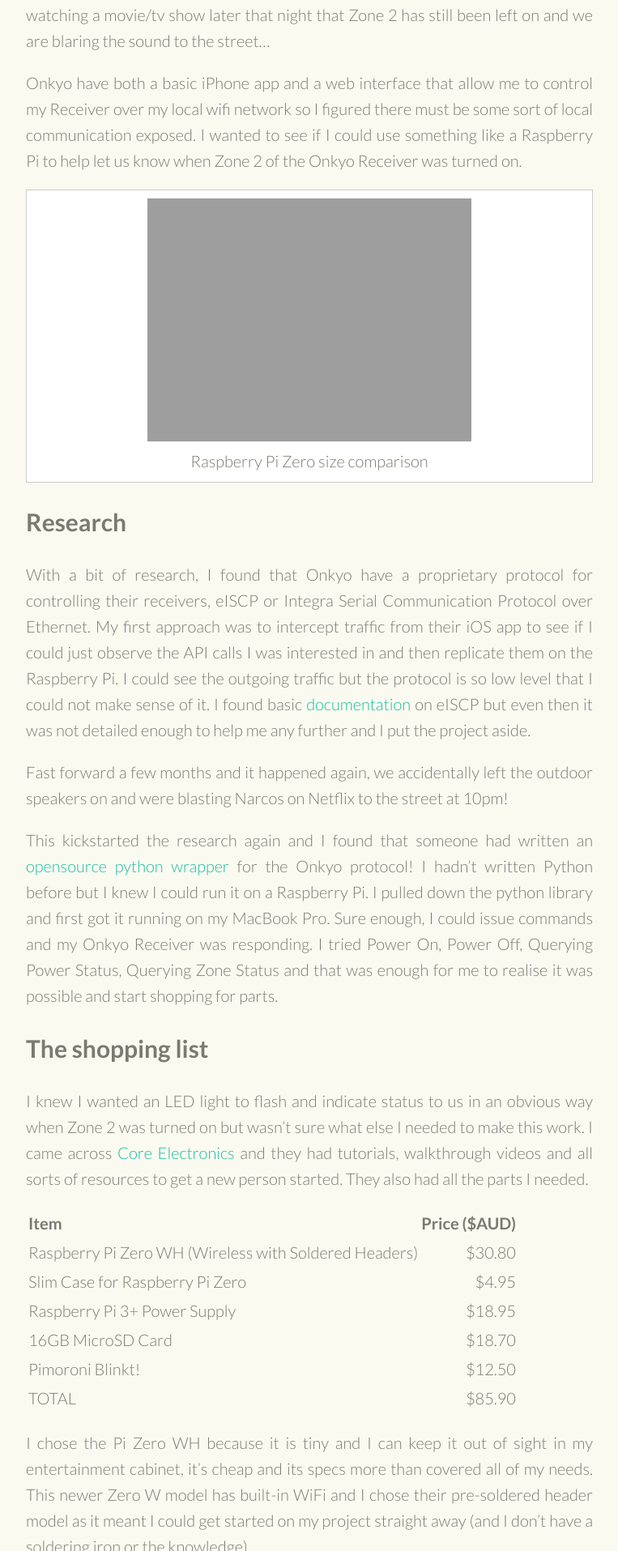
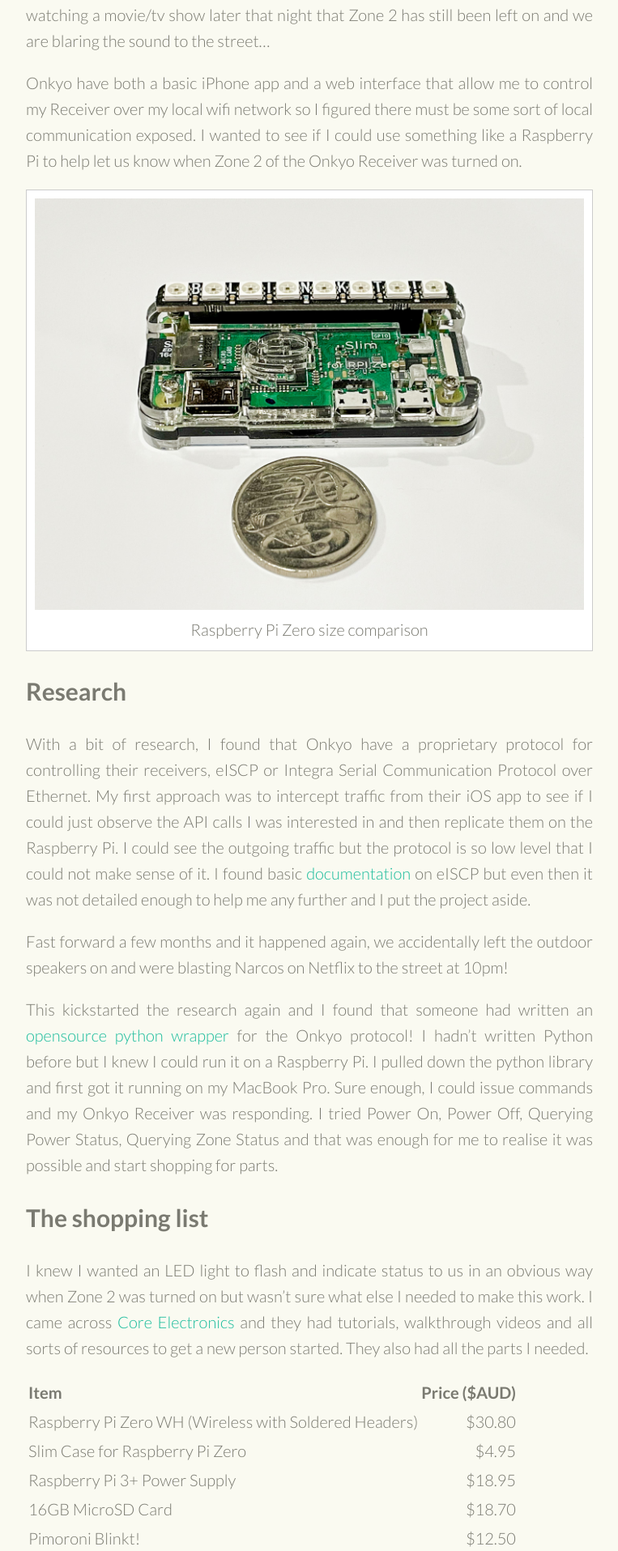
Before and after one commit to danielbowden/danielbowden.github.io, a Jekyll site: the page built from tech/_posts/2021-02-13-raspberry-pi-onkyo-notifier.md, in a window 1280 px wide. Shown: the part 932-2847 px from the top of the page at 81% size, without its empty margins (258-1021 px from the left). Built offline with Jekyll 4.4.1, drawn with Linux system fonts in a browser that asks for light colours; comment, search, counter and statistics services are not loaded.

Commit message:
Reduce tech blog image file sizes

```diff
--- a/tech/_posts/2021-02-13-raspberry-pi-onkyo-notifier.md
+++ b/tech/_posts/2021-02-13-raspberry-pi-onkyo-notifier.md
@@ -6,7 +6,7 @@
 categories: tech
 comments: true
 image:
-  thumb: tech/RaspberryPi-Size-th.jpeg
+  thumb: tech/RaspberryPi-Size-th.jpg
 ---
 
 I'd been interested in getting a Raspberry Pi for years, but short of just tinkering I never really had a use for it. That is until now when I finally had what could only be described as a first-world problem to solve.
@@ -16,7 +16,7 @@
 
 Onkyo have both a basic iPhone app and a web interface that allow me to control my Receiver over my local wifi network so I figured there must be some sort of local communication exposed. I wanted to see if I could use something like a Raspberry Pi to help let us know when Zone 2 of the Onkyo Receiver was turned on.
 
-{% include image.html img="images/tech/RaspberryPi-Size.jpeg" title="Raspberry Pi Zero size comparison" %}
+{% include image.html img="images/tech/RaspberryPi-Size.jpg" title="Raspberry Pi Zero size comparison" %}
 
 ## Research
 With a bit of research, I found that Onkyo have a proprietary protocol for controlling their receivers, eISCP or Integra Serial Communication Protocol over Ethernet. My first approach was to intercept traffic from their iOS app to see if I could just observe the API calls I was interested in and then replicate them on the Raspberry Pi. I could see the outgoing traffic but the protocol is so low level that I could not make sense of it. I found basic [documentation](https://www.jp.onkyo.com/audiovisual/installation/pro_amplifire/pca1120/img/OI-MCA1120_PCA1120_Serial_Command_180928.pdf) on eISCP but even then it was not detailed enough to help me any further and I put the project aside.
@@ -44,7 +44,7 @@
 
 The [Pimoroni Blinkt!](https://shop.pimoroni.com/products/blinkt) is the real star of the project, offering eight RGB LEDs on a board that fits straight onto the Raspberry Pi's headers. Best of all Pimoroni provides a [Python library](https://github.com/pimoroni/blinkt) and plenty of example code to easily interface with the LEDs.
 
-{% include image.html img="images/tech/RaspberryPi-Lights.jpeg" title="Pimoroni LEDs" %}
+{% include image.html img="images/tech/RaspberryPi-Lights.jpg" title="Pimoroni LEDs" %}
 
 ## Development
 
```
Also changed, not shown: tech/_posts/2021-03-03-raspberry-pi-onkyo-api.md (+2 -2 lines), images/tech/RaspberryPi-Lights.jpg (added), images/tech/RaspberryPi-Part2-th.jpg (added), images/tech/RaspberryPi-Part2.jpg (added), images/tech/RaspberryPi-Size-th.jpg (added), images/tech/RaspberryPi-Size.jpg (added).
